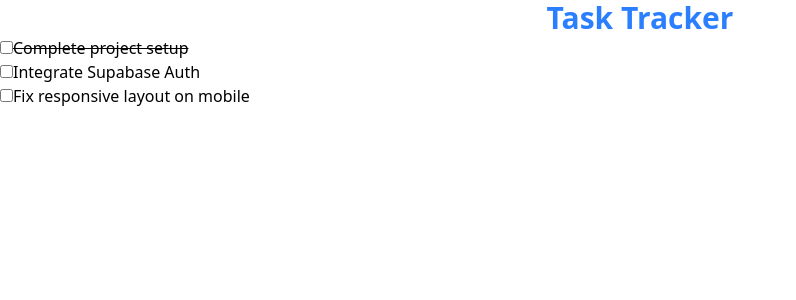
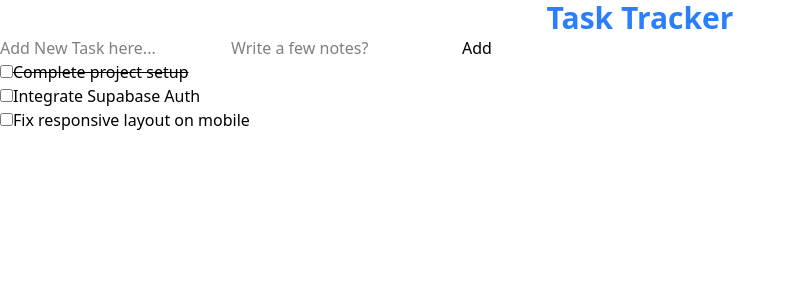
Before and after one commit to Rocky0Shao/Task_Tracking_Webapp, a Next.js app: page / in a window 1280 px wide. Shown: the top 300 px of the page, without its empty margins (0-796 px from the left). Built offline with nearby package versions, Linux system fonts and the light colour scheme.

Commit message:
statehook for add/tgle task. -not done

```diff
--- /dev/null
+++ b/action/useTasks.ts
@@ -0,0 +1,24 @@
+import { useState } from "react";
+import { Task } from "@/types/custom";
+import { dummyTasks } from "@/test_data/constants";
+import { time } from "console";
+export function useTasks(){
+    const [tasks, setTasks] = useState<Task[]>(dummyTasks)
+    const addTask=(title:string, description:string='')=>{
+        const newTask:Task = {
+            id: crypto.randomUUID(),
+            user_id: '"e52c34c5-5555-4422-92a1-8d2b7c6d1a10",',
+            title: title,
+            is_completed: false,
+            created_at: new Date().toISOString(),
+            description: description
+        }
+
+        setTasks(oldTasks => [newTask, ...oldTasks])
+    }
+
+    cost [task, toggleTask] = useState()
+    const toggleTask=(task:Task)=>{
+
+    }
+}
--- a/app/page.tsx
+++ b/app/page.tsx
@@ -1,10 +1,12 @@
 import { TaskItem } from '@/components/TaskItem'
 import {Title} from '@/components/Title'
 import { dummyTasks } from '@/test_data/constants'
+import { NewTaskForm } from '@/components/NewTaskForm'
 export default function Home() {
   return (
     <main>
       <Title/>
+      <NewTaskForm/>
       <ul>
         {dummyTasks.map(task => <TaskItem key={task.id} task={task}/>)}
       </ul>
--- /dev/null
+++ b/components/NewTaskForm.tsx
@@ -0,0 +1,21 @@
+import { Task } from "@/types/custom";
+
+export function NewTaskForm(){
+    return(
+        <form>
+            <input
+                type='text'
+                placeholder="Add New Task here..."
+            >
+            </input>
+            <input
+                type='text-field'
+                placeholder="Write a few notes?">
+            </input>
+            <button
+                type="submit">
+                Add
+            </button>
+        </form>
+    )
+}
--- a/test_data/constants.ts
+++ b/test_data/constants.ts
@@ -1,6 +1,6 @@
 import {Task} from '../types/custom'
-export const dummyTasks: Task[] = [
-  {
+export var dummyTasks: Task[] = [
+{
     id: "e52c34c5-5555-4422-92a1-8d2b7c6d1a10",
     user_id: "a0eebc99-9c0b-4ef8-bb6d-6bb9bd380a11",
     title: "Complete project setup",
--- /dev/null
+++ b/test_data/custom.ts
@@ -0,0 +1,8 @@
+export interface Task {
+  id: string;          // UUID
+  user_id: string;     // Foreign Key to auth.users
+  title: string;       // "name" is fine, "title" is more semantic for tasks
+  is_completed: boolean;
+  created_at: string;  // Essential for sorting! Supabase returns this as a string
+  description?: string; // Optional: Good to have for later
+}
```
